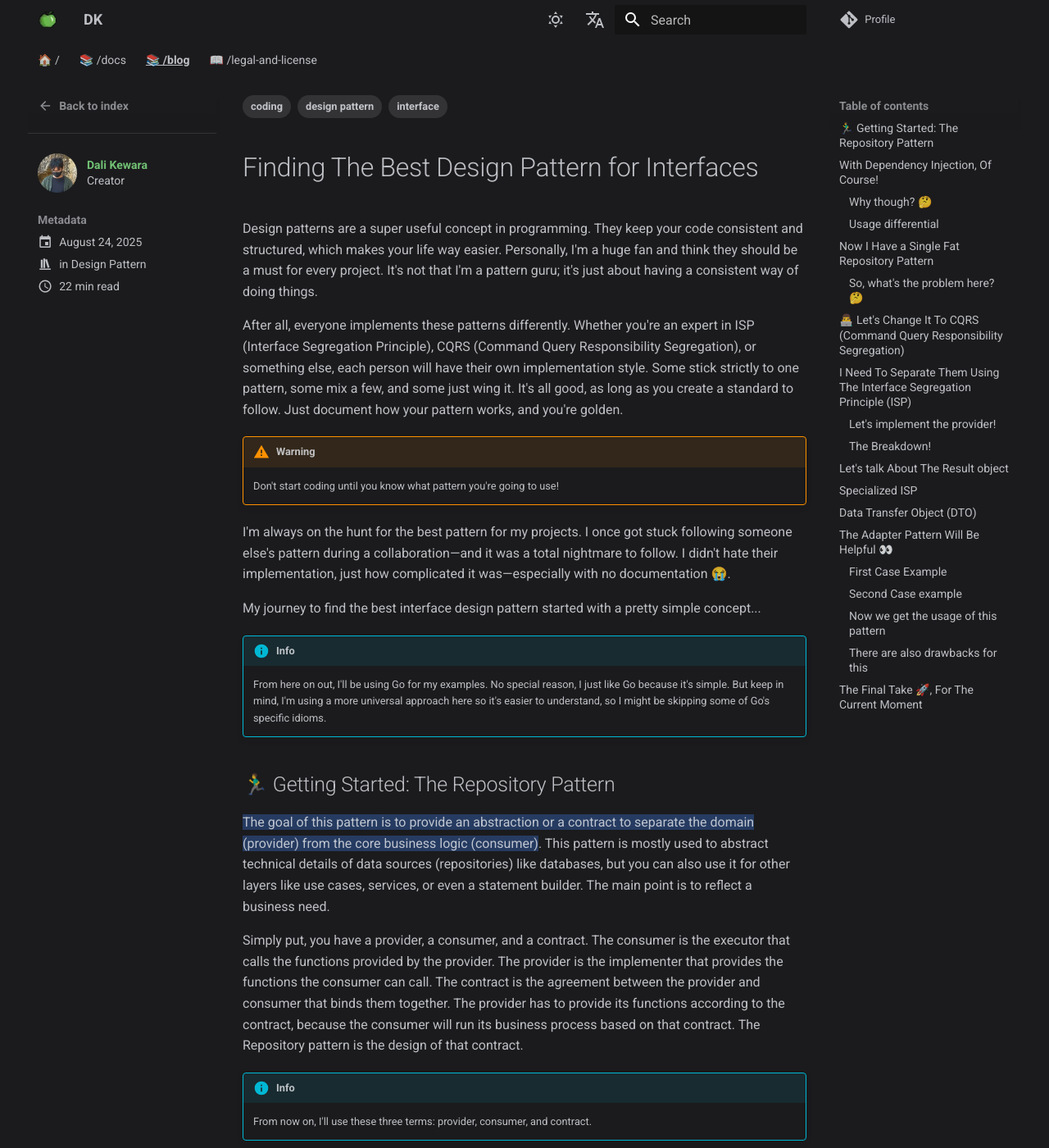
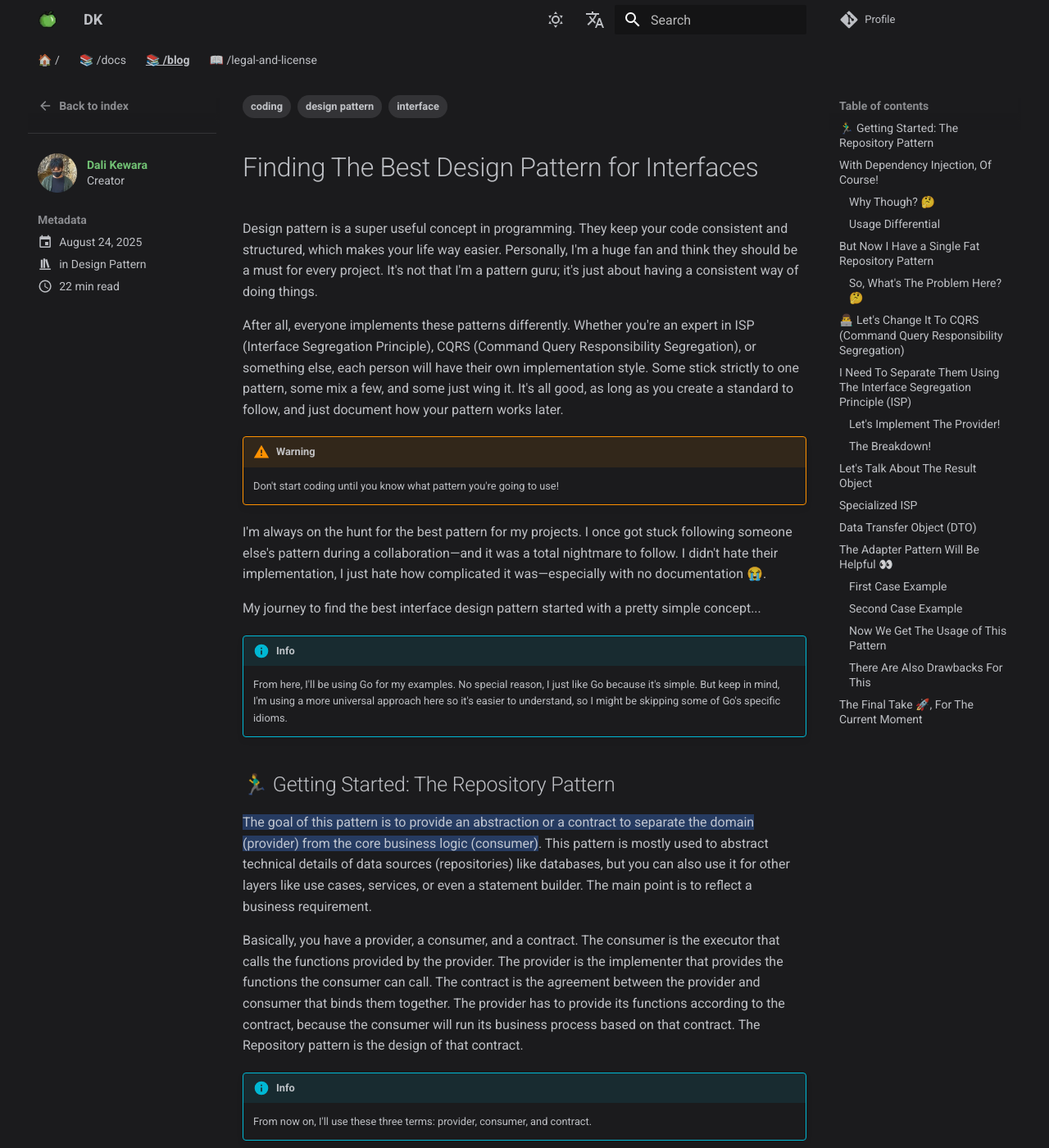
Before and after one commit to dalikewara/dalikewara.github.io, an MkDocs documentation site: the page built from docs/blog/posts/finding-the-best-design-pattern-for-interfaces/index.md, in a window 1280 px wide and 1400 px high. Shown: the whole window at 82% size. Built offline with MkDocs 1.6.1 and Material for MkDocs 9.7.7, drawn with Linux system fonts in a browser that asks for light colours; plug-ins that fetch from the network failed and are left out; comment, search, counter and statistics services are not loaded; some of the changed text lies outside the part shown.

Commit message:
update post finding design pattern

````diff
--- a/docs/blog/posts/finding-the-best-design-pattern-for-interfaces/index.md
+++ b/docs/blog/posts/finding-the-best-design-pattern-for-interfaces/index.md
@@ -17,14 +17,14 @@ tags:
 
 # Finding The Best Design Pattern for Interfaces
 
-Design patterns are a super useful concept in programming. They keep your code consistent and structured, which makes your
+Design pattern is a super useful concept in programming. They keep your code consistent and structured, which makes your
 life way easier. Personally, I'm a huge fan and think they should be a must for every project. It's not that I'm a pattern
 guru; it's just about having a consistent way of doing things.
 
 After all, everyone implements these patterns differently. Whether you're an expert in ISP (Interface Segregation Principle),
 CQRS (Command Query Responsibility Segregation), or something else, each person will have their own implementation style. Some
-stick strictly to one pattern, some mix a few, and some just wing it. It's all good, as long as you create a standard to follow.
-Just document how your pattern works, and you're golden.
+stick strictly to one pattern, some mix a few, and some just wing it. It's all good, as long as you create a standard to follow,
+and just document how your pattern works later.
 
 !!! warning
 
@@ -33,14 +33,14 @@ Just document how your pattern works, and you're golden.
 <!-- more -->
 
 I'm always on the hunt for the best pattern for my projects. I once got stuck following someone else's pattern during a
-collaboration—and it was a total nightmare to follow. I didn't hate their implementation, just how complicated it was—especially
+collaboration—and it was a total nightmare to follow. I didn't hate their implementation, I just hate how complicated it was—especially
 with no documentation 😭.
 
 My journey to find the best interface design pattern started with a pretty simple concept...
 
 !!! info
 
-    From here on out, I'll be using Go for my examples. No special reason, I just like Go because it's simple. But keep in mind,
+    From here, I'll be using Go for my examples. No special reason, I just like Go because it's simple. But keep in mind,
     I'm using a more universal approach here so it's easier to understand, so I might be skipping some of Go's specific idioms.
 
 ## 🏃‍♂️ Getting Started: The Repository Pattern
@@ -48,9 +48,9 @@ My journey to find the best interface design pattern started with a pretty simpl
 ==The goal of this pattern is to provide an abstraction or a contract to separate the domain (provider) from the core business
 logic (consumer)==. This pattern is mostly used to abstract technical details of data sources (repositories) like databases,
 but you can also use it for other layers like use cases, services, or even a statement builder. The main point is to reflect
-a business need.
+a business requirement.
 
-Simply put, you have a provider, a consumer, and a contract. The consumer is the executor that calls the functions provided
+Basically, you have a provider, a consumer, and a contract. The consumer is the executor that calls the functions provided
 by the provider. The provider is the implementer that provides the functions the consumer can call. The contract is the agreement
 between the provider and consumer that binds them together. The provider has to provide its functions according to the contract,
 because the consumer will run its business process based on that contract. The Repository pattern is the design of that contract.
@@ -168,11 +168,11 @@ func UpdateUser(userRepoImpl UserRepository) error {
 }
 ```
 
-### Why though? 🤔
+### Why Though? 🤔
 
 ``` go
 func UpdateUser() error {
-    userRepoImpl := userRepositoryPostgres{}
+    userRepoImpl := &userRepositoryPostgres{}
 
     ...
 }
@@ -263,17 +263,17 @@ have to change the consumer's code and add logic to make it compatible with each
 
 I hope the example above is easy to understand 🙏.
 
-## Now I Have a Single Fat Repository Pattern
+## But Now I Have a Single Fat Repository Pattern
 
 Okay, is the pattern above enough? Unfortunately, I don't think so. I see that the pattern is still not flexible enough. The
 `UserRepository` contract might seem simple, but it's not. If you look closely, that one contract has a ton of methods with different
 operations. There are methods for getting data, for inserting, updating, and deleting. ==This is called a Single Fat Interface, which
 means an interface contract that's too "fat" because it has too many different operations or methods.==
 
-### So, what's the problem here? 🤔
+### So, What's The Problem Here? 🤔
 
 I have explained that a provider should always follow the contract, meaning it has to implement all the functions from that contract.
-This is where the problem lies. In many development cases, this pattern always causes issues. Business needs are always changing, sometimes
+This is where the problem lies. In many development cases, this pattern always causes issues. Business requirements are always changing, sometimes
 almost constantly. The classic reasons are to adapt to user needs, improve performance, and for security and cost efficiency. For example,
 let's say from the `UserRepository` contract, I need to move the "get user data" function to Elasticsearch, and the "insert user" function to MongoDB.
 This is just an example, so don't worry if it doesn't make sense.
@@ -519,7 +519,7 @@ func (u *userRepositoryDeleterPostgres) Delete(data *User) error {
 ### The Breakdown!
 
 You can see that in the Elasticsearch provider, I don't need to implement the "insert", "update", and "delete" functions because, based
-on the needs above, they aren't needed. The same goes for the MongoDB provider; I don't need to implement the "get data,"
+on the requirement above, they aren't needed. The same goes for the MongoDB provider; I don't need to implement the "get data,"
 "update," and "delete" functions.
 
 Now, all the operations are grouped and won't be dependent on each other. If I need to change a specific operation, only that
@@ -816,13 +814,15 @@ func (u *userRepositoryFinderSQLX) FindOne(queryFilter UserQueryFilter) (*User,
 From the code above, you can see that the only parts of the flow that are different are the highlighted ones; the rest of
 the flow is the same. Wouldn't it be better if we didn't have to rewrite the same flow?
 
-### Second Case example
+### Second Case Example
 
 Let's say I have a function to create an order. In the process of creating the order, there's a process to insert order data
-and update product stock. Now, let's say I need to use a Transaction to make sure the order data is valid. The provider
-would look something like this:
+and update product stock. Now, let's say I need to use a Transaction to make sure the order data is valid and the product stock is updated.
+The provider would look something like this:
 
 ``` go
+// Order provider
+
 type orderRepositoryInserterPGXPool struct {
     db *pgxpool.Pool
 }
@@ -980,7 +981,7 @@ func NewPGXPoolAdapter(db *pgxpool.Pool) SourceAdapter {
 }
 ```
 
-### There are also drawbacks for this
+### There Are Also Drawbacks For This
 
 The downside is that we have to code the implementation to transform these external objects to follow the Adapter Pattern contract
 we've made. This usually takes extra effort, because each client's flow is different, so the adjustments are also different and a
````
Also changed, not shown: other parts of docs/blog/posts/finding-the-best-design-pattern-for-interfaces/index.md (+28 -29 lines).
